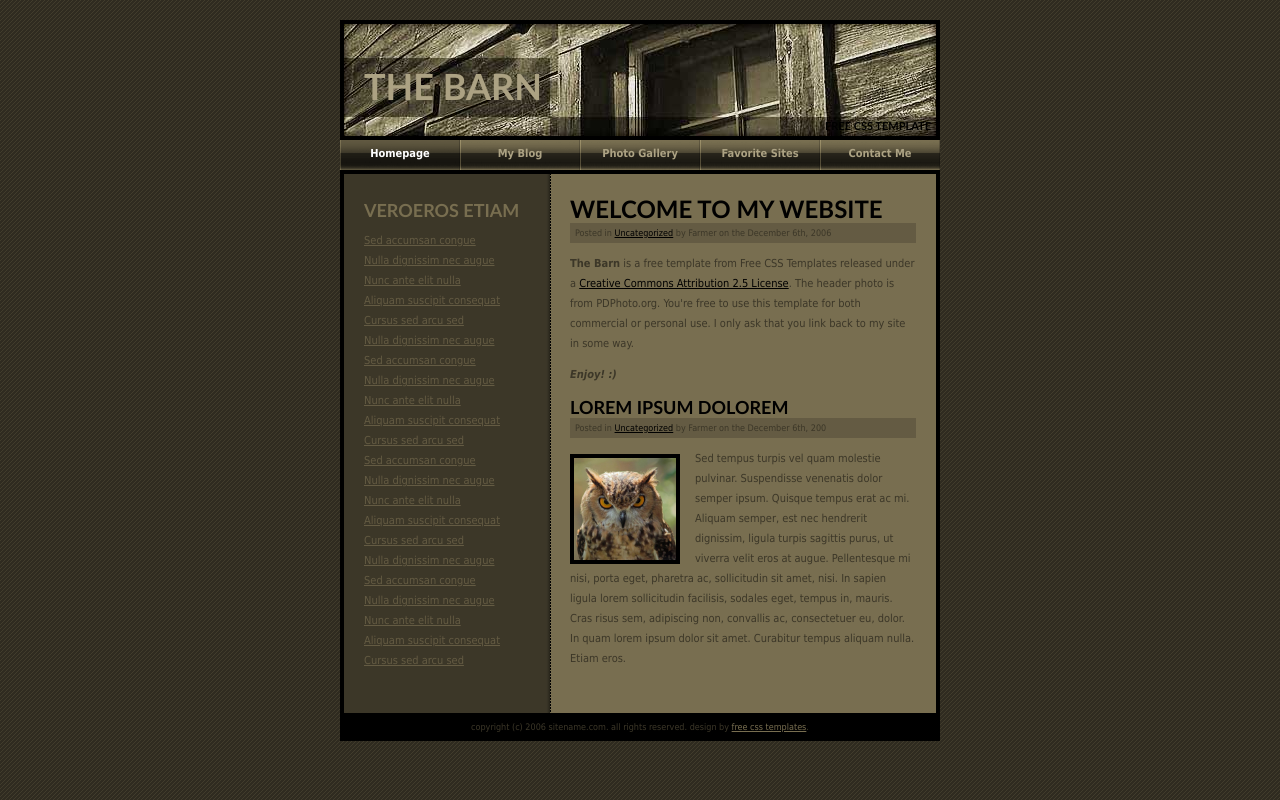
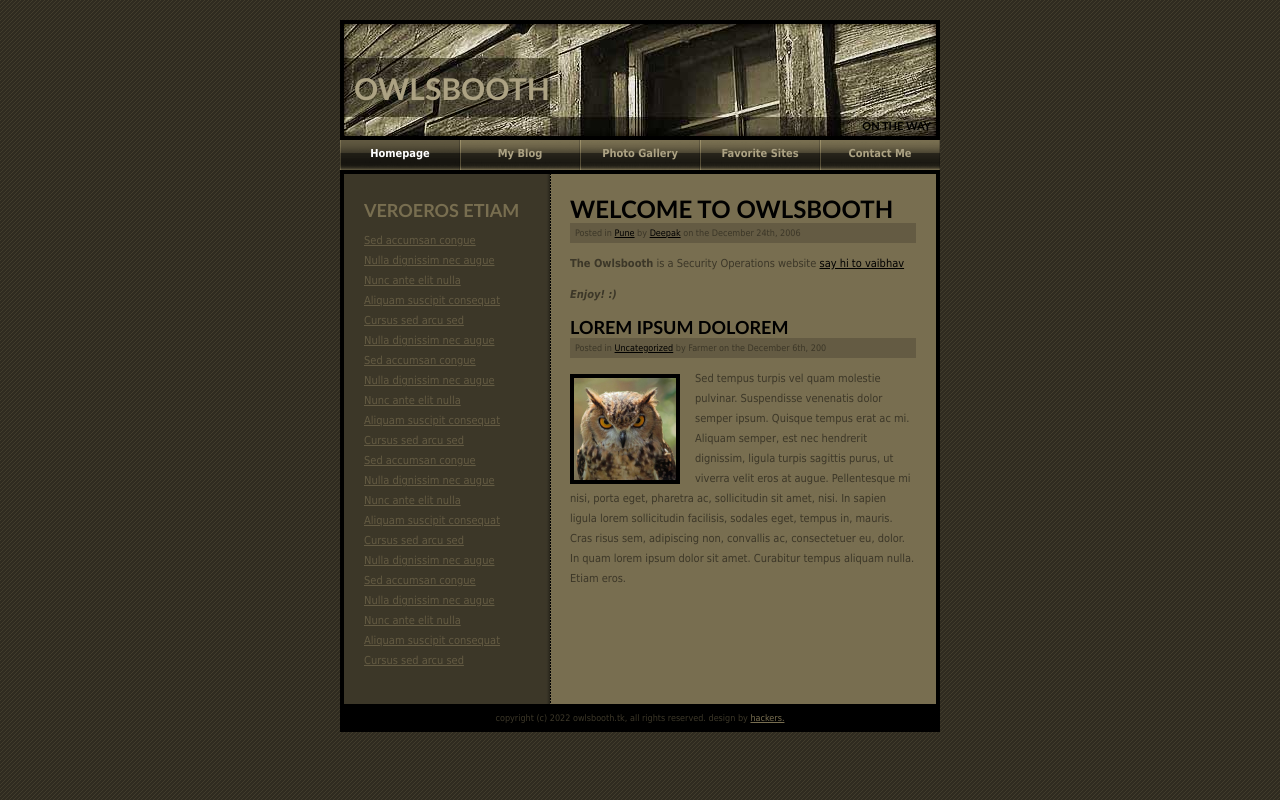
Before and after one commit to dbug007/owlsbooth.tk, a plain HTML site: page index.html in a window 1280 px wide. Drawn offline with Linux system fonts and the light colour scheme.

Commit message:
Add files via upload

```diff
--- a/default.css
+++ b/default.css
@@ -61,9 +61,9 @@ a:hover {
 
 #header h1 {
 	float: left;
-	padding: 40px 0 0 20px;
+	padding: 46px 0 0 10px;
 	text-transform: uppercase;
-	font-size: 36px;
+	font-size: 30px;
 	color: #ACA283;
 }
 
--- a/index.html
+++ b/index.html
@@ -7,8 +7,8 @@
 </head>
 <body>
 <div id="header">
-  <h1>The Barn</h1>
-  <h2>Free CSS Template</h2>
+  <h1>Owlsbooth</h1>
+  <h2>ON THE WAY</h2>
 </div>
 <div id="menu">
   <ul>
@@ -48,9 +48,9 @@
     </ul>
   </div>
   <div id="colTwo">
-    <h2>Welcome to My Website</h2>
-    <p class="byline">Posted in <a href="#">Uncategorized</a> by Farmer on the December 6th, 2006</p>
-    <p><strong>The Barn</strong> is a free template from Free CSS Templates released under a <a href="http://creativecommons.org/licenses/by/2.5/">Creative Commons Attribution 2.5 License</a>. The header photo is from PDPhoto.org. You're free to use this template for both commercial or personal use. I only ask that you link back to my site in some way.</p>
+    <h2>Welcome to Owlsbooth</h2>
+    <p class="byline">Posted in <a href="#">Pune</a> by <a href="https://www.instagram.com/deepxak/">Deepak</a> on the December 24th, 2006</p>
+    <p><strong>The Owlsbooth</strong> is a Security Operations website <a href="https://www.instagram.com/vxibhxv7/">say hi to vaibhav</a></p>
     <p><strong><em>Enjoy! :)</em></strong></p>
     <h3>Lorem Ipsum Dolorem</h3>
     <p class="byline">Posted in <a href="#">Uncategorized</a> by Farmer on the December 6th, 200 </p>
@@ -60,7 +60,7 @@
   <div style="clear: both;">&nbsp;</div>
 </div>
 <div id="footer">
-  <p>Copyright (c) 2006 Sitename.com. All Rights Reserved. Design by <a href="http://www.freecsstemplates.org/">Free CSS Templates</a>.</p>
+  <p>Copyright (c) 2022 owlsbooth.tk, All Rights Reserved. Design by <a href="http://www.owlsbooth.tk/">Hackers.</a></p>
 </div>
 </body>
 </html>
```
